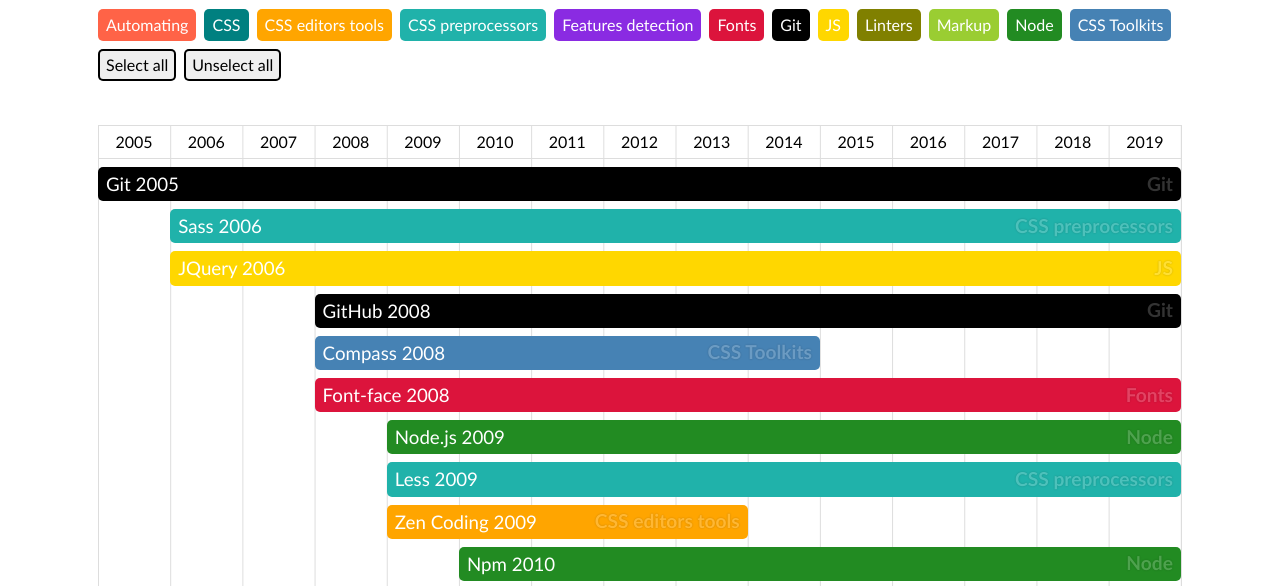
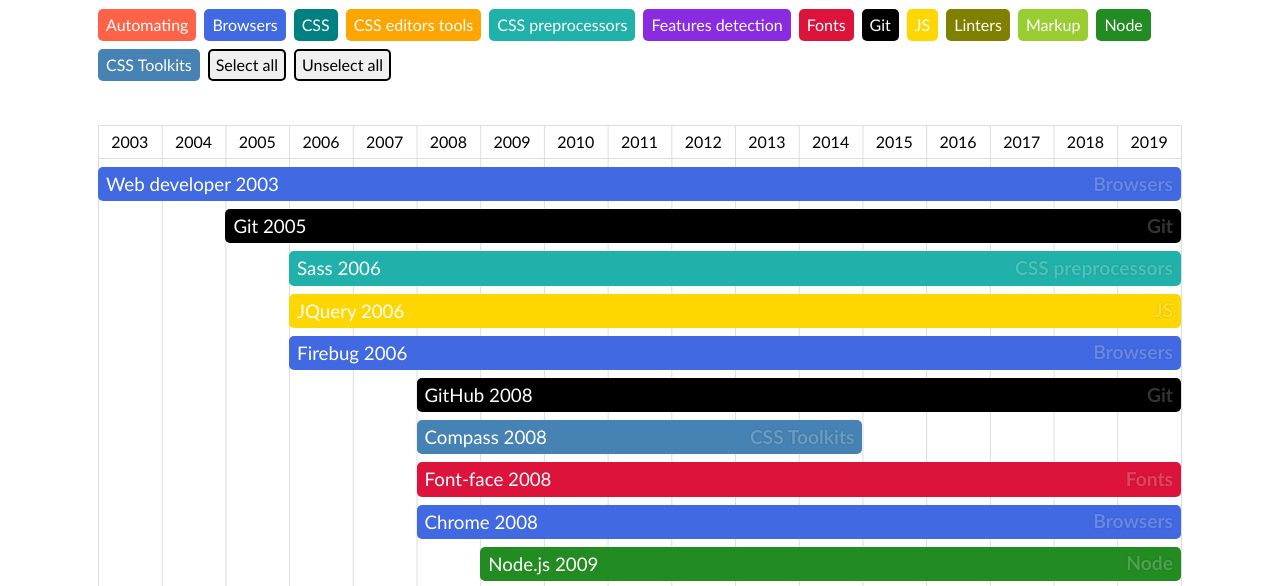
Before and after one commit to web-standards-ru/10-years-of-frontend, a plain HTML site: page index.html in a window 1280 px wide. Shown: the part 191-777 px from the top of the page. Drawn offline with Linux system fonts and the light colour scheme.

Commit message:
Add browsers

```diff
--- a/data.js
+++ b/data.js
@@ -1,6 +1,9 @@
 const groupsData = {
   'automating': {
     name: 'Automating'
+  },
+  'browsers': {
+    name: 'Browsers'
   },
   'css': {
     name: 'CSS'
@@ -459,4 +462,58 @@
       }
     ]
   },
+  {
+    name: 'Web developer',
+    years: {
+      start: 2003
+    },
+    group: 'browsers',
+    links: [
+      {
+        name: 'logs',
+        url: 'https://chrispederick.com/work/web-developer/history/firefox/'
+      }
+    ]
+  },
+  {
+    name: 'Firebug',
+    years: {
+      start: 2006
+    },
+    group: 'browsers',
+    links: [
+      {
+        name: 'site',
+        url: 'https://getfirebug.com/), 2010 addon for Chrome'
+      }
+    ]
+  },
+  {
+    name: 'Chrome',
+    years: {
+      start: 2008
+    },
+    group: 'browsers',
+    links: [
+      {
+        name: 'release',
+        url: 'https://googleblog.blogspot.com/2008/09/google-chrome-now-live.html'
+      }
+    ]
+  },
+  {
+    name: 'Chrome Dev Tools',
+    years: {
+      start: 2011
+    },
+    group: 'browsers',
+    links: [
+      {
+        name: 'html5 rocks',
+        ulr: 'https://www.html5rocks.com/en/tutorials/developertools/part1/',
+        name: 'Paul Irish',
+        ulr: 'https://www.paulirish.com/2011/a-re-introduction-to-the-chrome-developer-tools/'
+      }
+    ]
+  }
 ];
--- a/script.js
+++ b/script.js
@@ -30,7 +30,7 @@
   };
 
   const years = {
-    start: 2005,
+    start: 2003,
     end: 2019,
   };
 
--- a/styles.css
+++ b/styles.css
@@ -16,18 +16,19 @@
   --col-5: lightseagreen;
   --col-6: teal;
 
+  --col-automating: tomato;
+  --col-browsers: royalblue;
+  --col-css: teal;
+  --col-css-editors-tools: orange;
+  --col-css-preprocessors: lightseagreen;
+  --col-features-detection: blueviolet;
+  --col-fonts: crimson;
   --col-git: black;
+  --col-js: gold;
+  --col-linters: olive;
+  --col-markup: yellowgreen;
   --col-node: forestgreen;
-  --col-features-detection: blueviolet;
-  --col-automating: tomato;
   --col-toolkits: steelblue;
-  --col-linters: olive;
-  --col-fonts: crimson;
-  --col-css-preprocessors: lightseagreen;
-  --col-css-editors-tools: orange;
-  --col-js: gold;
-  --col-markup: yellowgreen;
-  --col-css: teal;
 }
 
 BODY {
@@ -425,6 +426,17 @@
   color: #FFF;
 }
 
+/* CSS */
+.nav-group__control--type-browsers {
+  background: #FFF;
+  color: var(--col-browsers);
+}
+.list-data__item--type-browsers,
+.nav-group__control--type-browsers.nav-group__control--active {
+  background: var(--col-browsers);
+  color: #FFF;
+}
+
 /* Select/unselect */
 .list-data__item--type-select-all,
 .list-data__item--type-unselect-all {
```
